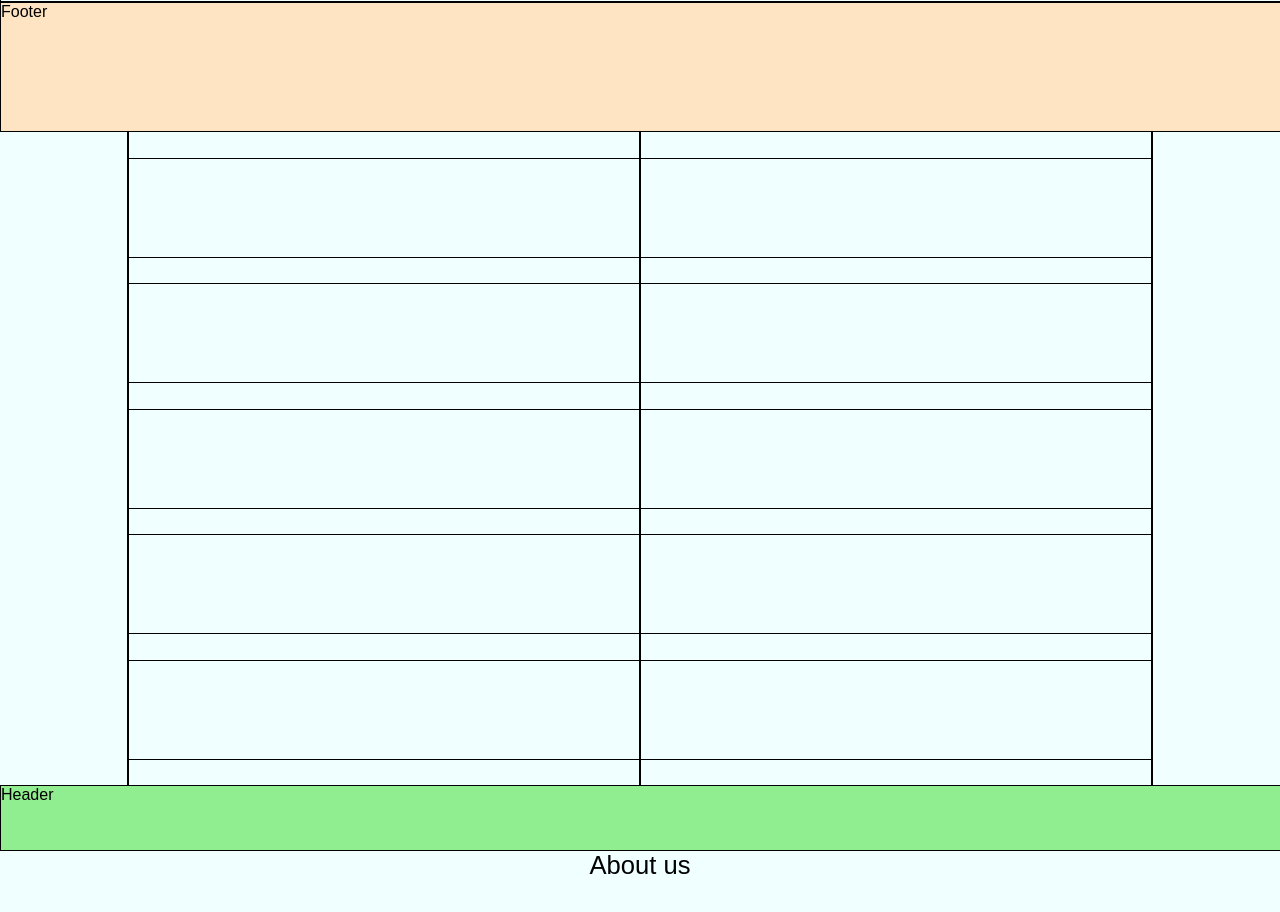
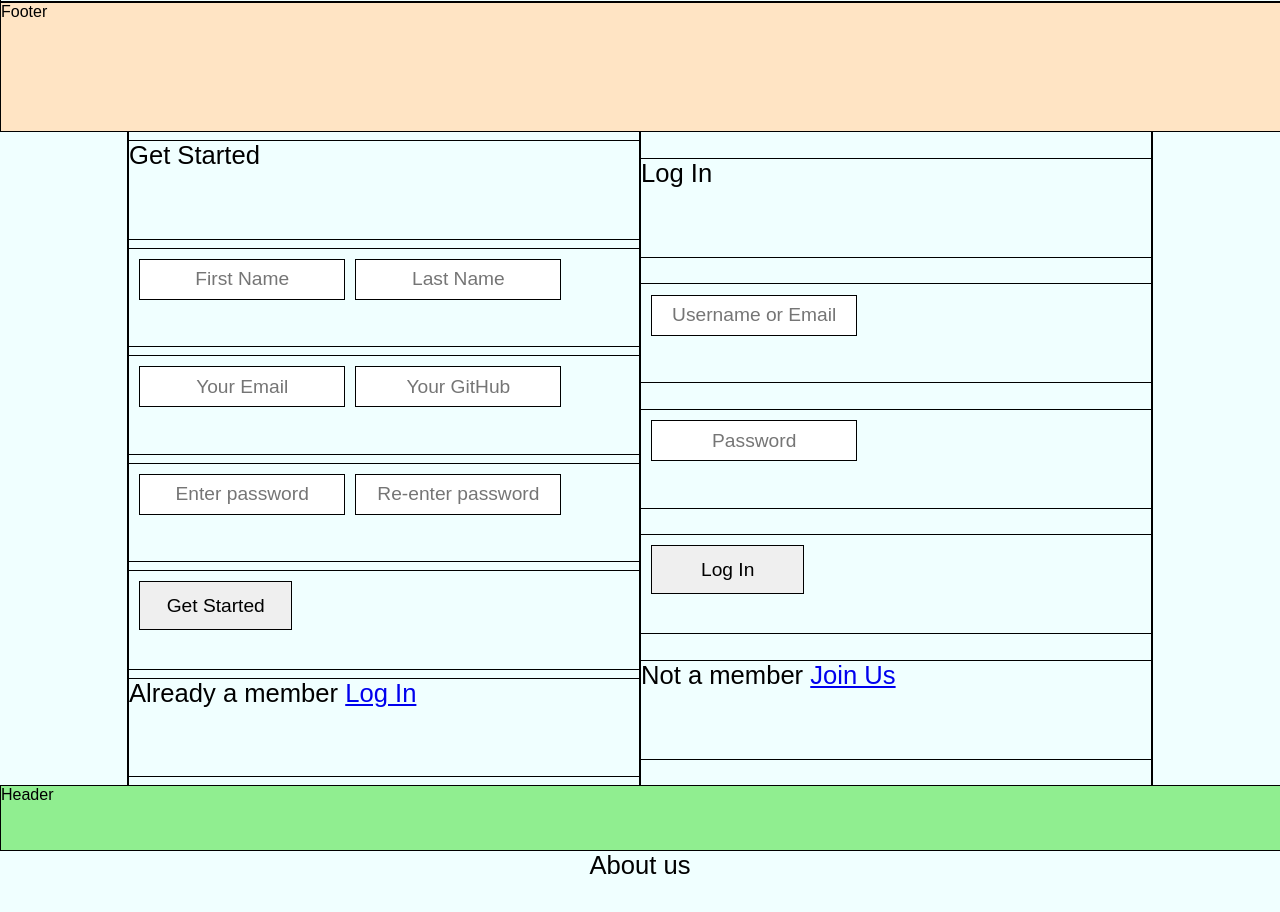
Before and after one commit to MokuaEnock/NxT-learn, a React (Create React App) app: page / in a window 1280 px wide. Shown: the part 520-1432 px from the top of the page. Built offline with nearby package versions, Linux system fonts and the light colour scheme.

Commit message:
create form skeleton and basic formatting

```diff
--- a/src/components/login/Login.js
+++ b/src/components/login/Login.js
@@ -2,24 +2,49 @@ import React from "react";
 
 function Login() {
   return (
-    <form id="login">
+    <section id="login">
       <section>
-        <div id="get_started">
-          <span></span>
-          <span></span>
-          <span></span>
-          <span></span>
-          <span></span>
-        </div>
-        <div id="log_in">
-          <span></span>
-          <span></span>
-          <span></span>
-          <span></span>
-          <span></span>
-        </div>
+        <form id="get_started">
+          <span>Get Started</span>
+          <span>
+            <input type="text" placeholder="First Name" />
+            <input type="text" placeholder="Last Name" />
+          </span>
+
+          <span>
+            <input type="email" placeholder="Your Email" />
+            <input type="text" placeholder="Your GitHub" />
+          </span>
+          <span>
+            <input type="password" placeholder="Enter password" />
+            <input type="password" placeholder="Re-enter password" />
+          </span>
+          <span>
+            <button type="submit">Get Started</button>
+          </span>
+
+          <span>
+            Already a member <a href="#">Log In</a>
+          </span>
+        </form>
+        <form id="log_in">
+          <span>Log In</span>
+          <span>
+            <label></label>
+            <input type="text" placeholder="Username or Email" />
+          </span>
+          <span>
+            <input type="text" placeholder="Password" />
+          </span>
+          <span>
+            <button type="submit">Log In</button>
+          </span>
+          <span>
+            Not a member <a href="#">Join Us</a>
+          </span>
+        </form>
       </section>
-    </form>
+    </section>
   );
 }
 
--- a/src/index.css
+++ b/src/index.css
@@ -110,7 +110,29 @@ footer {
   width: 100%;
   border: thin solid;
   height: 15%;
+  font-size: 2vw;
 
+}
+
+#login button {
+  height: 50%;
+  width: 30%;
+  margin-left: 2%;
+  margin-top: 2%;
+}
+
+#login input {
+  width: 40%;
+  height: 40%;
+  border: thin solid;
+  text-align: center;
+  font-size: 1.5vw;
+  margin-left: 2%;
+  margin-top: 2%;
+}
+
+#login input:focus {
+  outline: none;
 }
 
 /* about ============================================================ */
```
